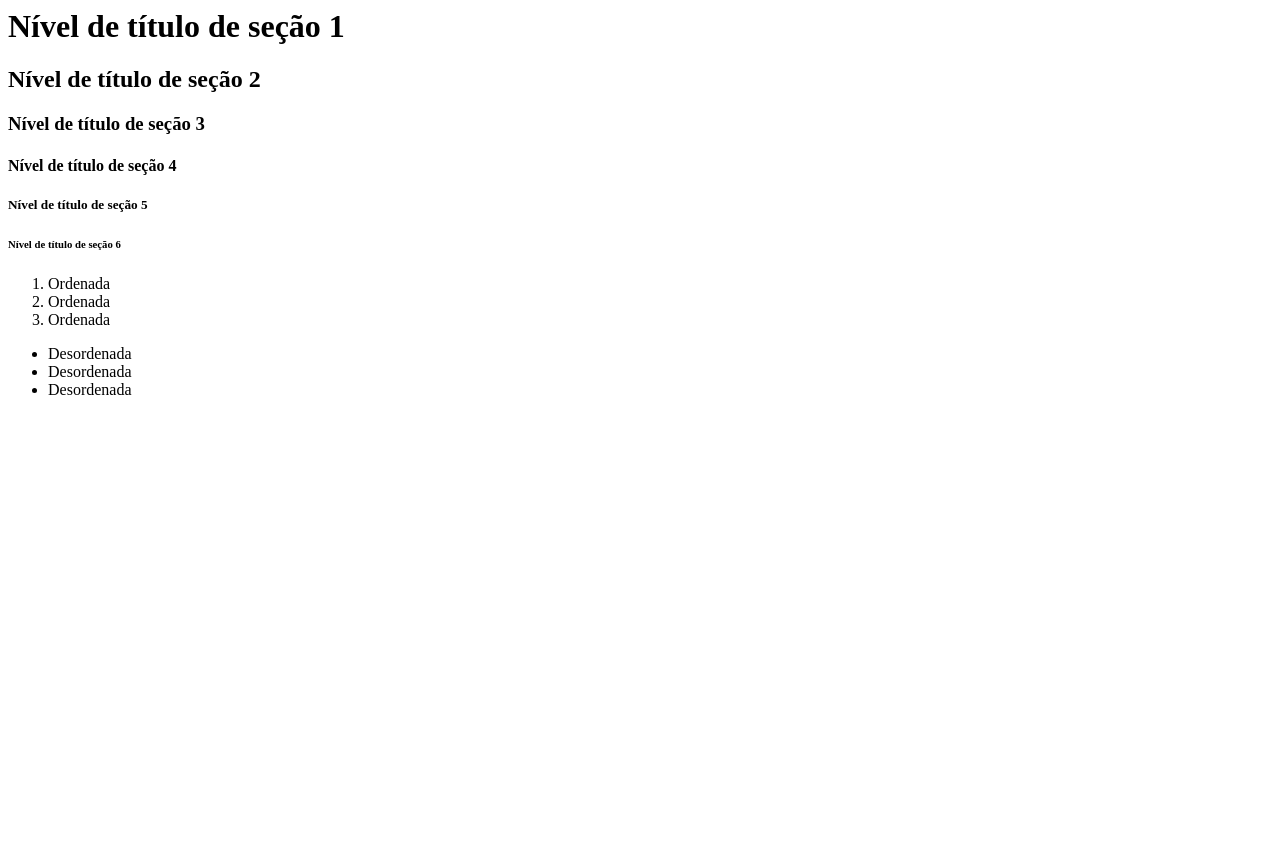
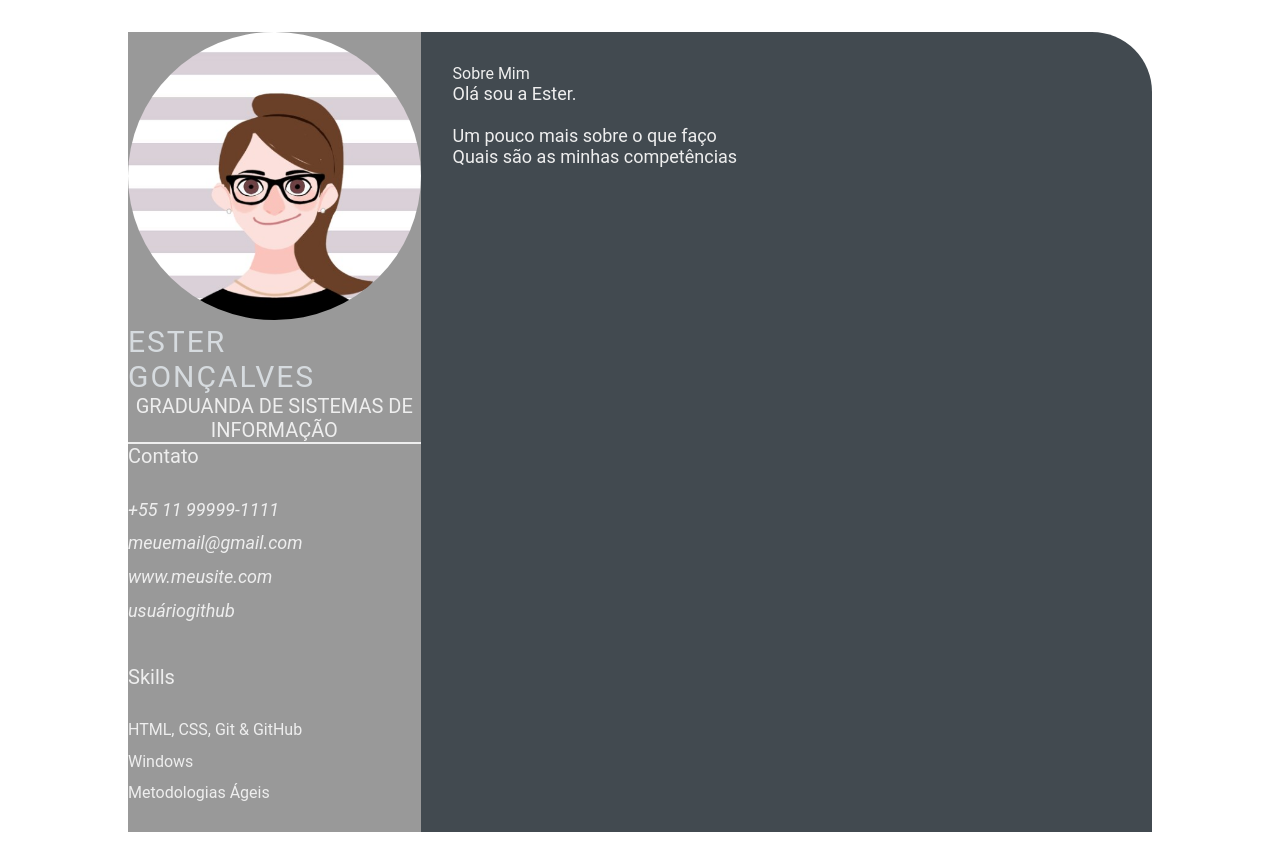
Before and after one commit to estervieira/estervieira.github.io, a plain HTML site: page index.html in a window 1280 px wide. Before the commit the page ends 800 px from the top, so only its background shows below. Drawn offline with Linux system fonts and the light colour scheme.

Commit message:
feature: criações dos layouts informações gerais/skills/introdução pessoal (#2)

```diff
--- a/index.html
+++ b/index.html
@@ -1,25 +1,53 @@
-<html>
-    <head>
-        <title>
-            Cabeçalho
-        </title>
-    </head>
+<!DOCTYPE html>
+<html lang="en">
+<head>
+    <meta charset="UTF-8">
+    <meta http-equiv="X-UA-Compatible" content="IE=edge">
+    <meta name="viewport" content="width=device-width, initial-scale=1.0">
+    <title>Ester Gonçalves CV</title>
+    <link rel="stylesheet" href="style.css">
+</head>
 <body>
-    <h1>Nível de título de seção 1</h1>
-    <h2>Nível de título de seção 2</h2>
-    <h3>Nível de título de seção 3</h3>
-    <h4>Nível de título de seção 4</h4>
-    <h5>Nível de título de seção 5</h5>
-    <h6>Nível de título de seção 6</h6>
+    <main class="resume-contents">
+        <section class="left-section">
+            <section class="left-section-content">
+                <div class="profile">
+                    <img class="profile-image" src="img/profile-image.jpg" alt="Profile image">
+                    <p class="name">Ester Gonçalves</p>
+                    <p class="profession">Graduanda de Sistemas de Informação</p>
+                </div>
+                <div class="contact-info">
+                    <p class="left-title">Contato</p>
+                    <ul>
+                        <li><i class="fa fa-phone">+55 11 99999-1111</i></li>
+                        <li><i class="fa fa-envelope">meuemail@gmail.com</i></li>
+                        <li><i class="fa fa-globe">www.meusite.com</i></li>
+                        <li><i class="fa fa-github">usuáriogithub</i></li>
+                        <br> <br>
+                    </ul>
+                </div>
+                <div class="skills">
+                    <p class="left-title">Skills</p>
+                    <ul>
+                        <li><p>HTML, CSS, Git & GitHub</p></li>
+                        <li><p>Windows</p></li>
+                        <li><p>Metodologias Ágeis</p></li>
+                    </ul>
+                </div>
+            </section>
+            </section>
+            <section class="right-section">
+                <div class="right-section-contents">
+                    <section class="about gap">
+                        <div class="right-title">Sobre Mim</div>
+                        <p class="about-me-contents">
+                            Olá sou a Ester.<br>
+                            <br> Um pouco mais sobre o que faço
+                            <br> Quais são as minhas competências
+                        </p>
+                    </section>
+                </div>
+            </section>
+    </main>
 </body>
-<ol>
-    <li>Ordenada</li>
-    <li>Ordenada</li>
-    <li>Ordenada </li>
-</ol>
-<ul>
-    <li>Desordenada</li>
-    <li>Desordenada</li>
-    <li>Desordenada</li>
-</ul>
 </html>
--- /dev/null
+++ b/style.css
@@ -0,0 +1,103 @@
+* {
+    margin: 0;
+    padding: 0;
+    box-sizing: border-box;
+    list-style: none;
+    font-family: 'Roboto', sans-serif;
+}
+
+.resume-contents {
+    min-height: 100vh;
+    width: 80%;
+    margin: 2rem auto;
+    display: grid;
+    grid-template-columns: repeat(7, 1fr);
+}
+
+.left-section {
+    grid-column: span 2;
+    height: 100%;
+    background-color: #999999;
+}
+
+.right-section {
+    grid-column: span 5;
+    height: 100%;
+    background-color: #424a50;
+    border-radius: 0px 60px 0px 0px;
+}
+
+.left-section-contents{
+    padding: 2rem 2rem;
+}
+
+.profile {
+    width: 100%;
+    border-bottom: 2px solid #eeeeee;
+}
+
+.profile .profile-image {
+    width: 100%;
+    border-radius: 100%;
+}
+
+.name {
+    color: #D6DBDF;
+    font-size: 30px;
+    letter-spacing: 2px;
+    text-transform: uppercase;
+}
+
+.profession {
+    color: #eeeeee;
+    font-size: 20px;
+    text-transform: uppercase;
+    text-align: center;
+}
+
+/* .contact-info { border-bottom: 2px solid #1B2631; } */
+.left-title {
+    color: #eeeeee;
+    font-size: 20px;
+}
+
+.contact-info ul {
+    padding-top: 1.5rem;
+}
+
+.contact-info ul li,
+.references ul li {
+    padding: .4rem 0;
+    color: #eeeeee;
+}
+
+.contact-info ul li i,
+.references ul li i {
+    padding-right: 1rem;
+    font-size: 18px;
+    color: #eeeeee;
+}
+
+.skills ul {
+    padding-top: 1.5rem;
+}
+.skills ul li p {
+    padding: .4rem 0;
+    color: #eeeeee;
+}
+
+.right-section-contents {
+    padding: 2rem 2rem;
+}
+
+.right-title {
+    color: #eeeeee;
+}
+
+.gap {
+    padding-bottom: 2rem;
+}
+.about-me-contents {
+    font-size: 18px;
+    color: #eeeeee;
+}
```
Also changed, not shown: img/profile-image.jpg (added).
